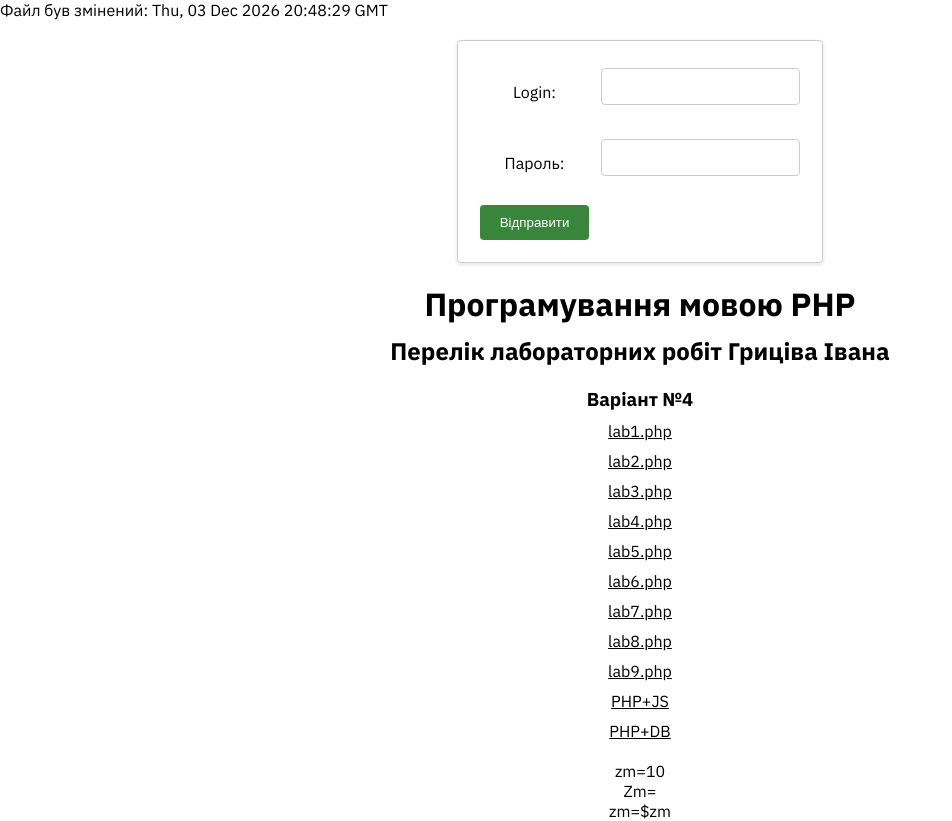
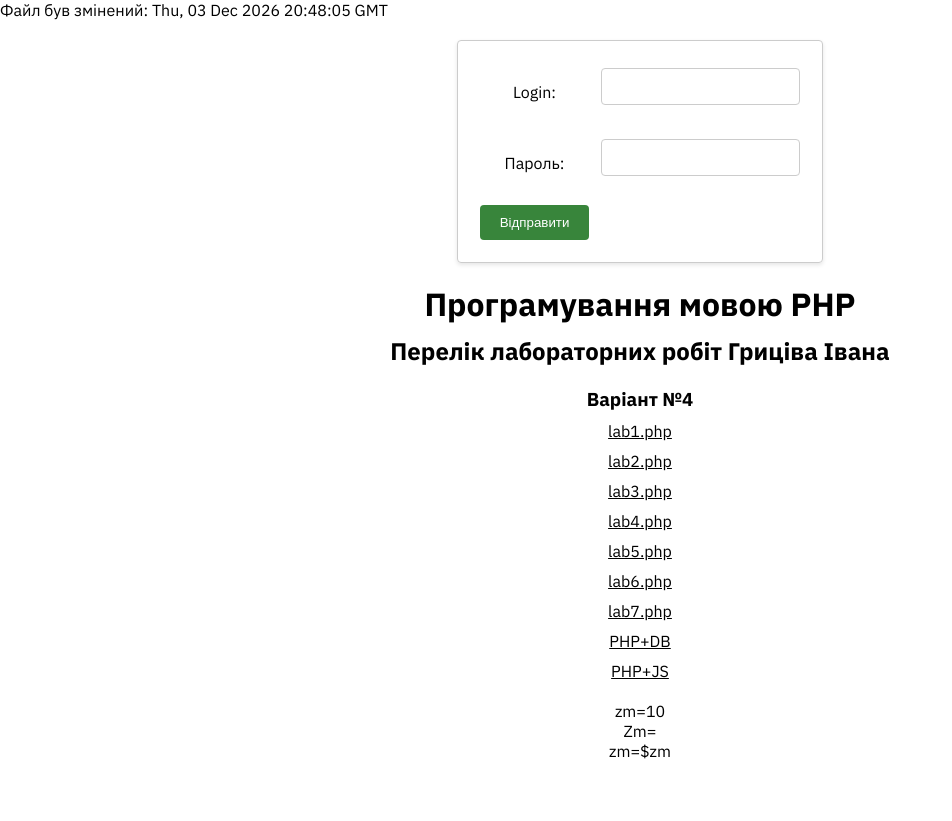
Before and after one commit to cirin0/mainPhpSite, a PHP site: page / in a window 1280 px wide. Shown: the whole page, without its empty margins (0-952 px from the left). After the commit the page ends 759 px from the top, so only its background shows below. Run offline with PHP 8.4, Linux system fonts and the light colour scheme; data that the repository does not hold is empty.

Commit message:
Refactor: Update CSS style and fix broken links in index.php

```diff
--- a/css/style.css
+++ b/css/style.css
@@ -45,9 +45,9 @@ a {
 /* .back {
   text-align: right;
 } */
-img {
+/* img {
    width: 40%;
-}
+} */
 
 /* tr {
    text-align: left;
--- a/index.php
+++ b/index.php
@@ -47,10 +47,8 @@
       <a href=lab5_hrytsiv/lab5.php>lab5.php</a>
       <a href=lab6_hrytsiv/lab6.php>lab6.php</a>
       <a href=lab7_hrytsiv/lab7.php>lab7.php</a>
-      <a href=lab8_hrytsiv/lab8.php>lab8.php</a>
-      <a href=lab9_hrytsiv/lab9.php>lab9.php</a>
-      <a href=labJS_hrytsiv/labJS.php>PHP+JS</a>
-      <a href=labDB_hrytsiv/labDB.php>PHP+DB</a>";
+      <a href=lab8_DB/lab8.1-3.php>PHP+DB</a>
+      <a href=labJS_hrytsiv/labJS.php>PHP+JS</a>";
       echo "</div>";
       echo "zm=$zm <br>";
       echo "Zm=$Zm <br>";
```
Also changed, not shown: lab8_DB/files/caldo.jpg (added), lab8_DB/files/mavi.jpg (added), lab8_DB/files/nivea.jpg (added).
